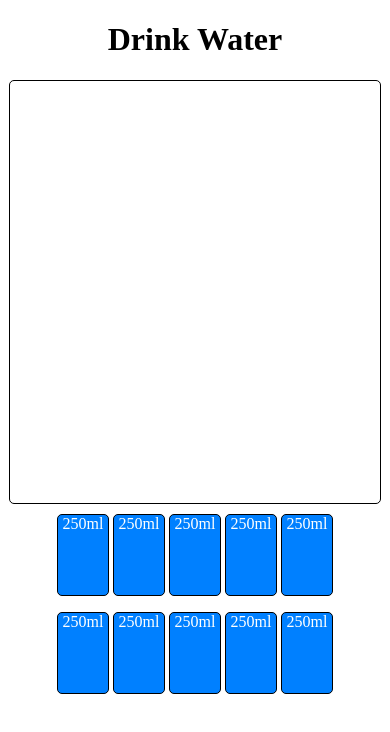
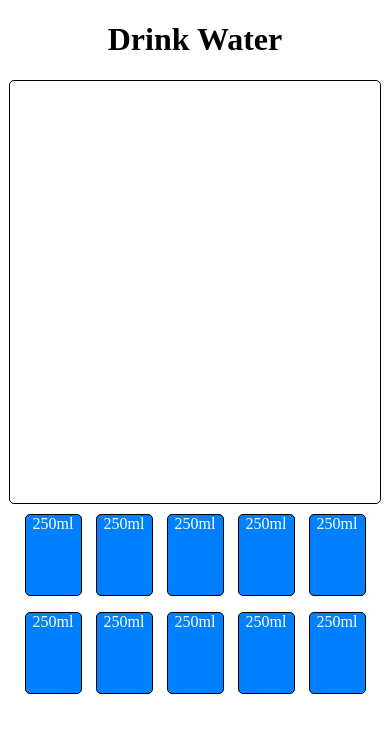
Before and after one commit to kykp/water_drink, a React (Create React App) app: page / in a window 390 px wide. Shown: the top 732 px of the page. Built offline with nearby package versions, Linux system fonts and the light colour scheme.

Commit message:
fix: mobile styles

```diff
--- a/src/index.css
+++ b/src/index.css
@@ -70,25 +70,25 @@ body {
     max-width: 95%;
   }
   .glasses {
-    grid-template-columns: repeat(5, 40px);
+    grid-template-columns: repeat(5, 55px);
   }
   .glass{
-    width: 50px;
+    width: 55px;
   }
   .glass_active{
-    width:50px
+    width:55px
   }
 }
 
-@media screen and (max-width: 320px){
+@media screen and (max-width: 350px){
   .glasses {
     grid-template-columns: repeat(5, 40px);
     gap: 18px;
   }
   .glass{
-    width: 44px;
+    width: 40px;
   }
   .glass_active{
-    width: 44px
+    width: 40px
   }
 }
```
